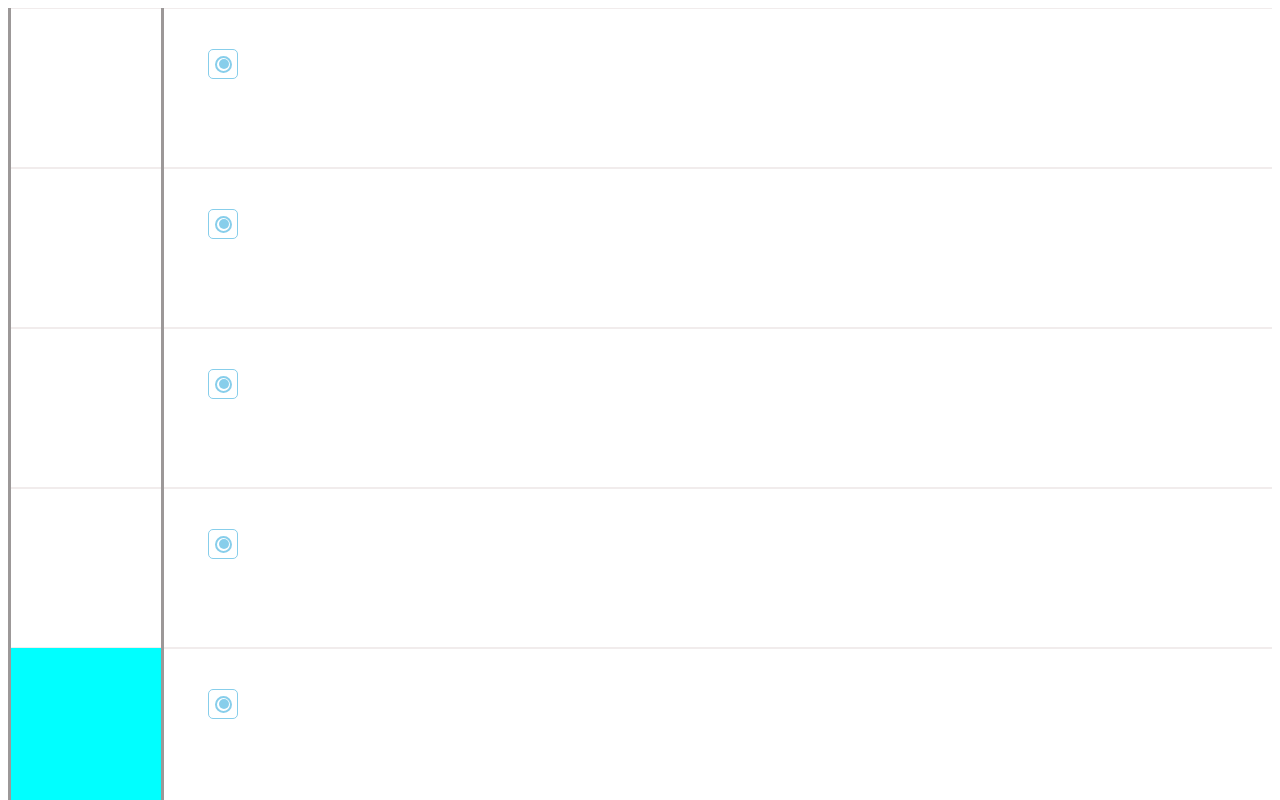
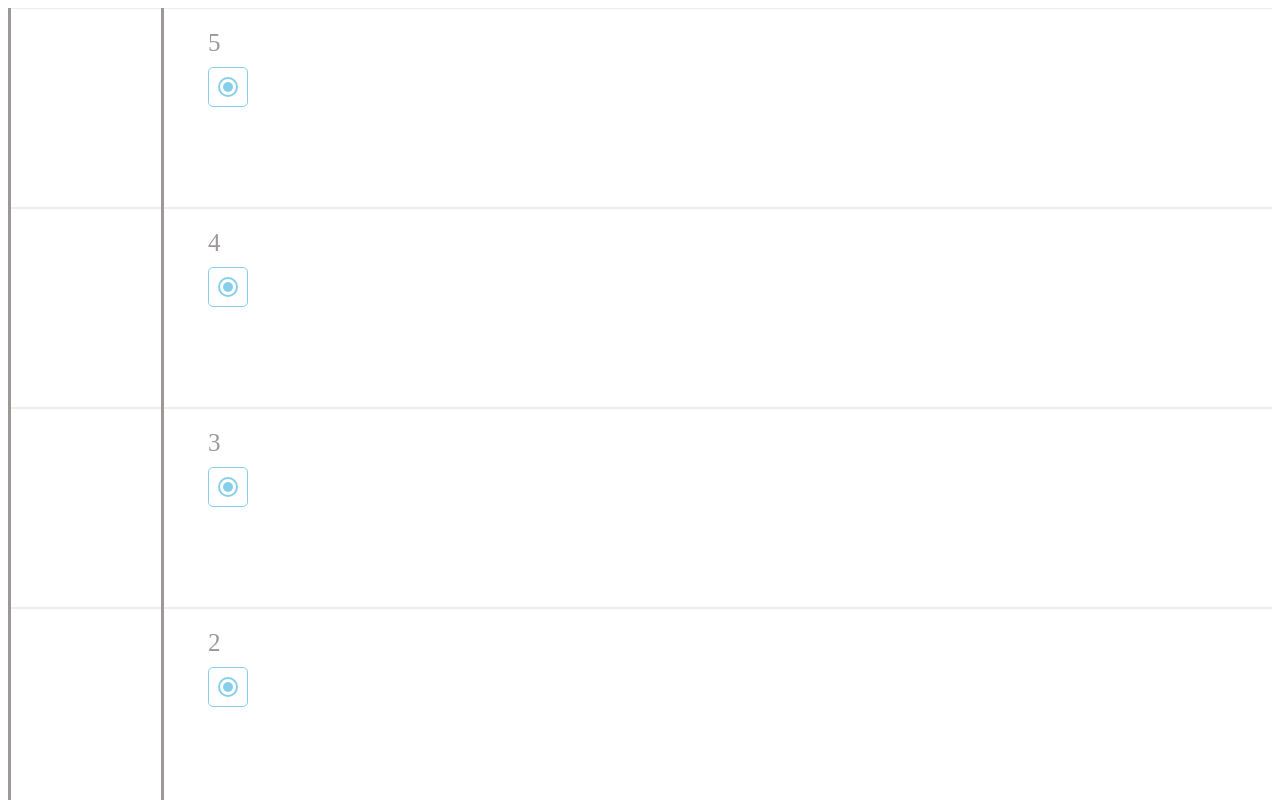
Before and after one commit to DanilaKorsakov/TestProject, a Vue app: page / in a window 1280 px wide. Shown: the top 800 px of the page. Built offline with nearby package versions, Linux system fonts and the light colour scheme.

Commit message:
Project Refactoring(Vue3)

```diff
--- a/src/App.vue
+++ b/src/App.vue
@@ -1,37 +1,54 @@
 <template>
     <div class="emulator">
         <div class="emulator__horizontal-lines">
-            <Elevator/>
+            <Elevator  ref="elevator"></Elevator>
         </div>
-        <Flor v-for="flor in 5"></Flor>
+        <Floor @floor-height="floorHeight" @change-floor="changeFloor"/>
     </div>
 </template>
 
 <script>
-    import {defineComponent} from 'vue'
+    import { ComputedRef, defineComponent, ref, Ref, watch } from 'vue';
     import Elevator from "./components/Elevator.vue";
-    import Flor from "./components/Flor.vue";
+    import Floor from "./components/Floor.vue";
     export default defineComponent ( {
         name: 'App',
-        data (){
+        components: {
+            Elevator,
+            Floor,
+        },
+        setup: function(props, {emit}) {
+            const floors = ref([]);
+            const elevator = ref('');
+            const height = ref ('');
+            const changeFloor = (floorIndex)=>{
+                floors.value.push(floorIndex);
+                console.log(floors.value);
+            };
+            const floorHeight = (elevatorHeight)=>{
+                height.value = elevatorHeight;
+                elevator.value.$el.style.height=height.value+'px';
+            };
+            watch(floors.value, () => {
+                    elevator.value.$el.style.transform  = 'translateY( ' + (-height.value*(floors.value[0]-1)) + 'px)';
+                    elevator.value.$el.style.transition = 'all ' + ( floors.value[0]-1) +  's ease-in-out';
+            }, { deep: true }
+            );
             return {
-
+                floors,
+                floorHeight,
+                elevator,
+                changeFloor,
+                floorHeight
             }
         },
-        methods: {
-
-        },
-        components: {
-            Elevator,
-            Flor,
-        }
     })
 </script>
 
 <style lang="scss">
     .emulator{
         position: relative;
-        height: 100vh;
+
         &__horizontal-lines{
             width: 150px;
             border: 3px solid #9c9898;
--- a/src/components/Btn.vue
+++ b/src/components/Btn.vue
@@ -1,38 +1,44 @@
 <template>
-    <button :class="{active:isActive}" class="btn" @click="GoToNextFlor">
+    <button :class="{active:isActive}" class="btn" @click="goToNextFloor">
         <div class="btn__content"></div>
     </button>
 </template>
 
 <script>
-    export default  {
+    import { ref, defineComponent } from "vue";
+    export default defineComponent ( {
         name: 'Btn',
-        data (){
+        props:['index'],
+        setup: function(props,{emit}){
+            const isActive = ref(false);
+            const  goToNextFloor = ()=>{
+                isActive.value=true;
+                emit('index-change',props.index);
+            };
             return {
-                isActive:false
-            }
+                isActive,
+                goToNextFloor
+            };
         },
-        methods: {
-            GoToNextFlor (){
-                this.isActive=true;
-            }
-        },
-    }
+    })
 </script>
 
 <style lang="scss">
     .btn{
-        width: 30px;
-        height: 30px;
+        width: 40px;
+        height: 40px;
         border: 1px solid #87CEEB;
-        margin: 40px 0 0 200px;
+        margin: 10px 0 0 200px;
         background: none;
         border-radius: 5px;
         cursor: pointer;
         transition: 0.3s ease-in-out;
+        display: flex;
+        align-items: center;
+        justify-content: center;
         &__content{
-            width: 17px;
-            height: 17px;
+            width: 20px;
+            height: 20px;
             border-radius: 50%;
             border: 2px solid #87CEEB;
             box-sizing: border-box;
--- a/src/components/Elevator.vue
+++ b/src/components/Elevator.vue
@@ -5,21 +5,12 @@
 <script>
     export default  {
         name: 'Elevator',
-        data (){
-            return {
-
-            }
-        },
-        methods: {
-
-        },
     }
 </script>
 
 <style lang="scss">
     .elevator{
         width: inherit;
-        height: 20%;
         background-color: aqua;
         position: absolute;
         bottom: 0;
--- /dev/null
+++ b/src/components/Floor.vue
@@ -0,0 +1,55 @@
+<template>
+    <div class="floor" ref="floorRef" v-for="(floor, index) in floorArrayReverse">
+        <div class="floor__index">{{floorArray[index]}}</div>
+        <Btn :index="floorArray[index]" @index-change="indexChange"></Btn>
+    </div>
+</template>
+
+<script>
+    import Btn from "../components/Btn.vue";
+    import {computed, ref, defineComponent, onMounted } from "vue";
+    export default defineComponent( {
+        name: 'Floor',
+        components:{
+            Btn
+        },
+        setup: function(props,{emit}) {
+            const floorArray= ref([1,2,3,4,5]);
+            const floorRef = ref('1');
+            const floorHeight = computed( () => floorRef.value[0].offsetHeight);
+            const floorArrayReverse = computed( () => floorArray.value.reverse());
+            onMounted(() => {
+                emit('floor-height', floorHeight.value);
+            });
+            const indexChange =  (index)=>{
+                emit('change-floor',index);
+            };
+            return {
+                floorRef,
+                floorHeight,
+                floorArray,
+                floorArrayReverse,
+                indexChange
+            };
+
+        },
+
+    })
+</script>
+
+<style lang="scss">
+    .floor{
+        width: 100%;
+        border: 0.5px solid #f1ecec;
+        border-left: none;
+        border-right: none;
+        height: 200px;
+        box-sizing: border-box;
+
+        &__index{
+            color: #9c9898;
+            font-size: 25px;
+            margin: 20px 0 0 200px
+        }
+    }
+</style>
--- a/src/components/Flor.vue
+++ /dev/null
@@ -1,34 +0,0 @@
-<template>
-    <div class="flor">
-        <Btn/>
-    </div>
-</template>
-
-<script>
-    import Btn from "../components/Btn.vue";
-    export default  {
-        name: 'Flor',
-        data (){
-            return {
-
-            }
-        },
-        methods: {
-
-        },
-        components:{
-            Btn
-        }
-    }
-</script>
-
-<style lang="scss">
-    .flor{
-        width: 100%;
-        border: 0.5px solid #f1ecec;
-        border-left: none;
-        border-right: none;
-        height: 20%;
-        box-sizing: border-box;
-    }
-</style>
```
